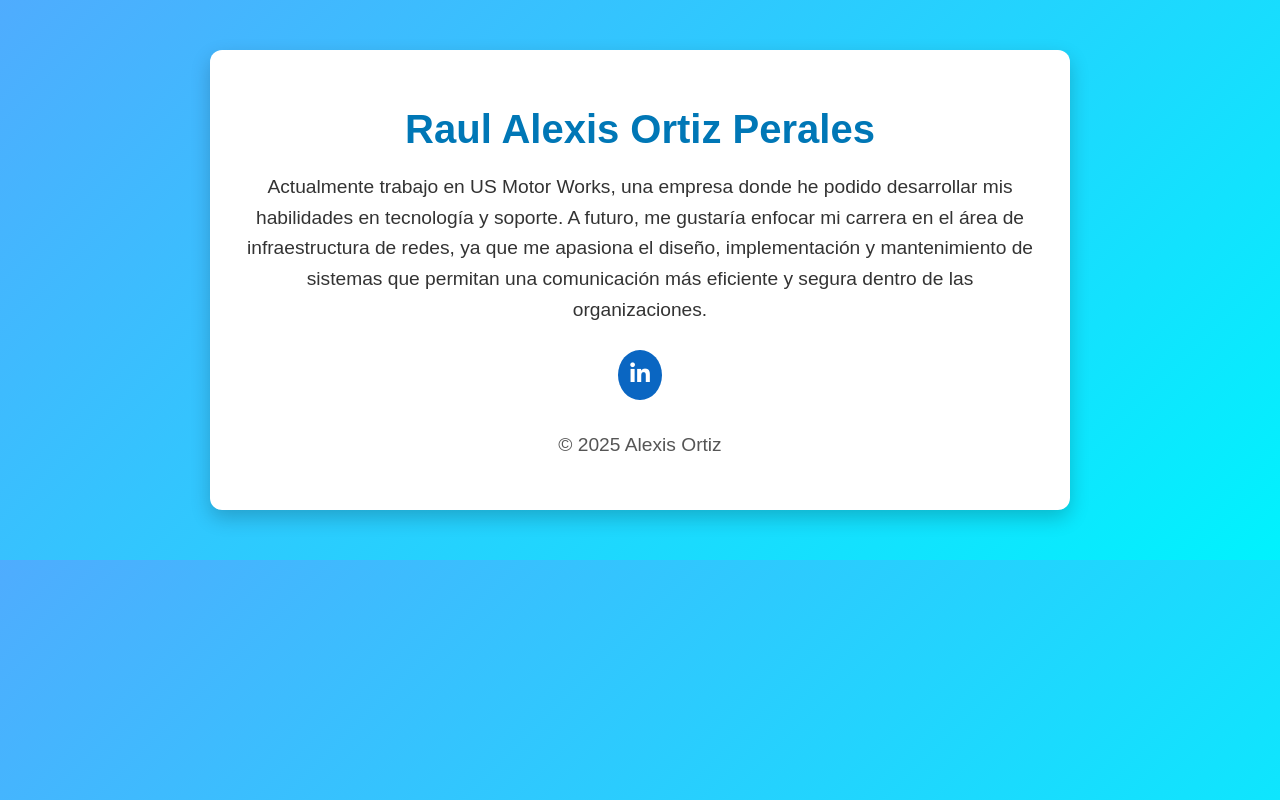
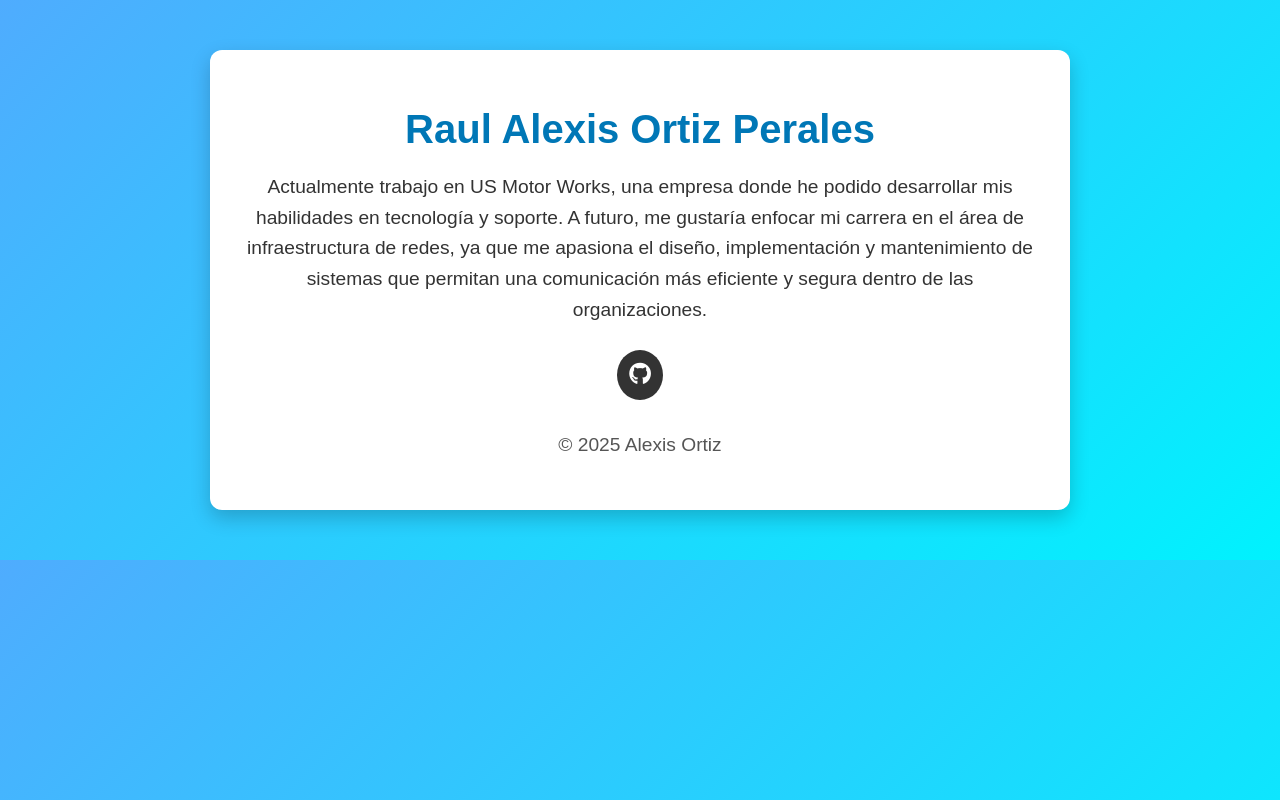
Before and after one commit to Alexxiss18/alexis-utsc.github.io, a plain HTML site: page index.html in a window 1280 px wide. Drawn offline with Linux system fonts and the light colour scheme.

Commit message:
Update index.html

```diff
--- a/index.html
+++ b/index.html
@@ -18,7 +18,7 @@
             <p>Actualmente trabajo en US Motor Works, una empresa donde he podido desarrollar mis habilidades en tecnología y soporte. A futuro, me gustaría enfocar mi carrera en el área de infraestructura de redes, ya que me apasiona el diseño, implementación y mantenimiento de sistemas que permitan una comunicación más eficiente y segura dentro de las organizaciones.</p>
 
             <div class="social-buttons">
-                <a href="https://github.com/Alexxiss18" target="_blank" class="linkedin"><i class="fab fa-linkedin-in"></i></a>
+                <a href="https://github.com/Alexxiss18" target="_blank" class="github"><i class="fab fa-github"></i></a>
             </div>
         </main>
 
```
